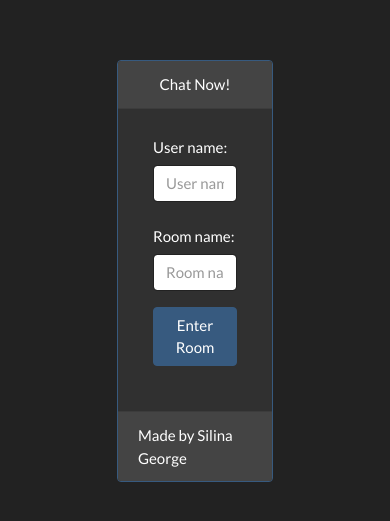
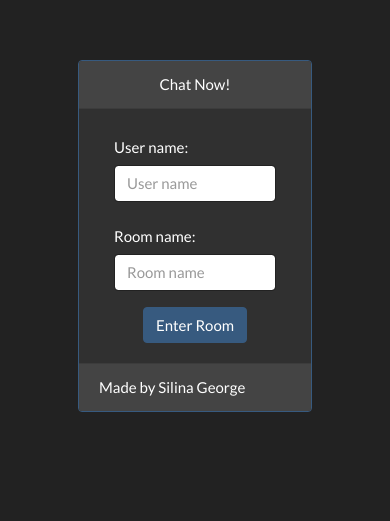
Before and after one commit to SilinaGeorge/ChatRoom, a React (Create React App) app in the folder client/: page / in a window 390 px wide. Shown: the part 151-672 px from the top of the page. Built offline with nearby package versions, Linux system fonts and the light colour scheme.

Commit message:
mobile friendly

```diff
--- a/client/src/components/Home/Home.js
+++ b/client/src/components/Home/Home.js
@@ -14,7 +14,7 @@ const Home = () => {
         dispatch(setRoomnameAction(roomname))
     }
     return (
-        <div className="card border-primary mb-3 mx-auto" style={{ width: "40vw", height: "50vh", marginTop: '25vh' }}>
+        <div className="card border-primary mb-3 mx-auto" style={{  maxWidth:"60vw", marginTop: '25vh' }}>
             <div className='card-header text-center'>Chat Now!</div>
             <div className="card-body">
                 <form>
--- a/client/src/components/Room/Room.js
+++ b/client/src/components/Room/Room.js
@@ -89,16 +89,16 @@ const Room = () => {
                 <Header roomname={roomname}></Header>
             </div>
             <div className='row'>
-                <div className='col-2 bg-dark'>
+                <div className='bg-dark col-3'>
                     <UserList userList={users} roomname={roomname}></UserList>
                 </div>
 
-                <div className='col-10'>
+                <div className='col-9'>
                     <DisplayMessages messages={messages} username={username}></DisplayMessages>
 
                 </div>
             </div>
-            <div>
+            <div className='row'>
             <MessageBar message={message} setMessage={setMessage} sendMessage={sendMessage}></MessageBar>
 
             </div>
```
